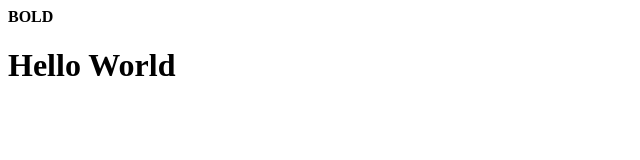
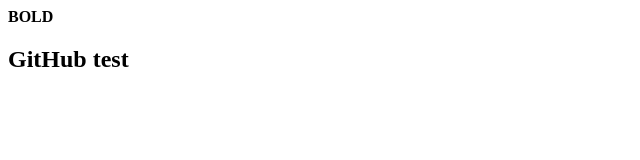
Before and after one commit to veenadave/web-project, a plain HTML site: page index.html in a window 1280 px wide. Shown: the whole page, without its empty margins (0-640 px from the left). Drawn offline with Linux system fonts and the light colour scheme.

Commit message:
github test
Added h2 github test & deleted Hello World

```diff
--- a/index.html
+++ b/index.html
@@ -5,6 +5,6 @@
 </head>
 <body>
   <strong> BOLD </strong>
-<h1> Hello World </h1>
+<h2> GitHub test </h2>
 </body>
 </html>
```
